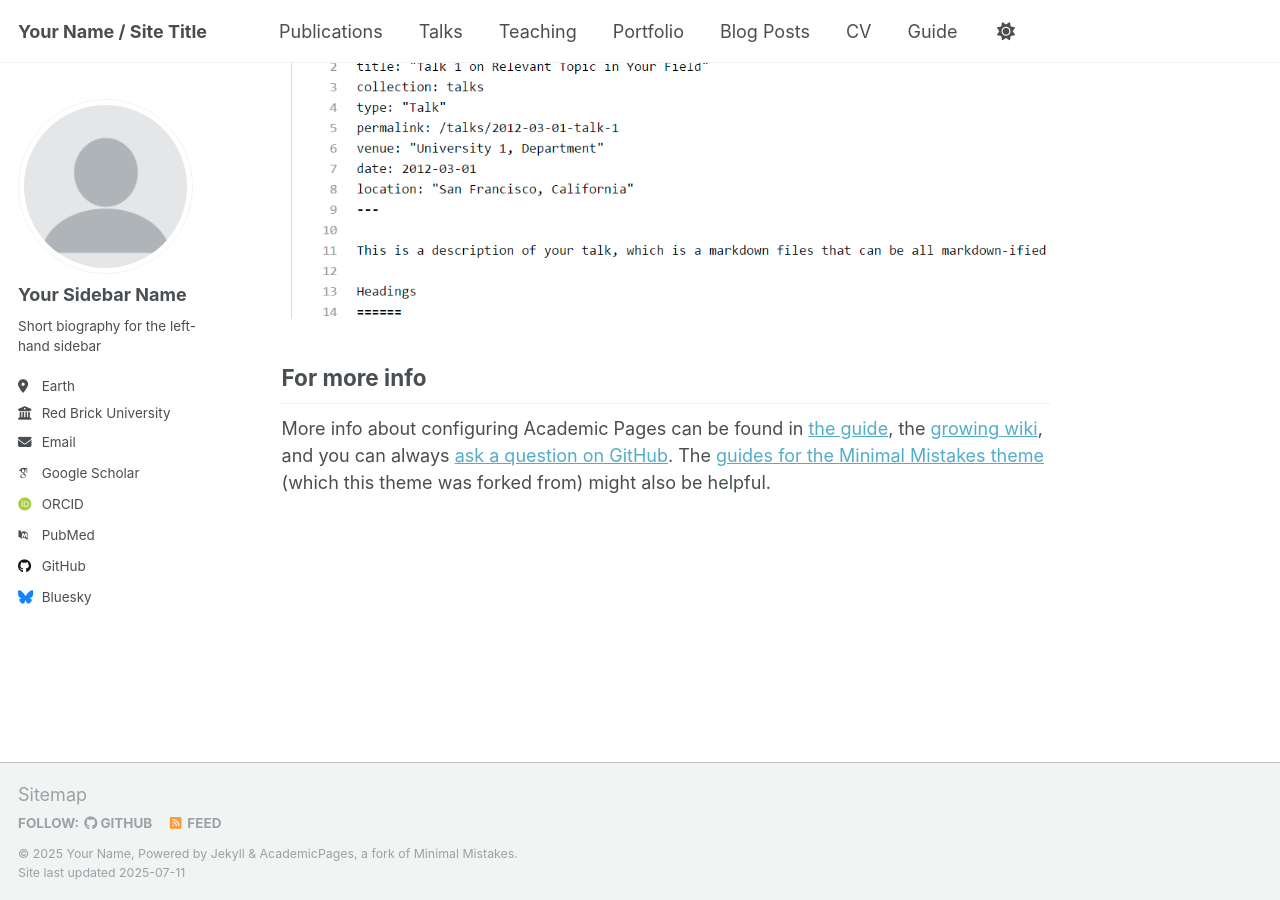
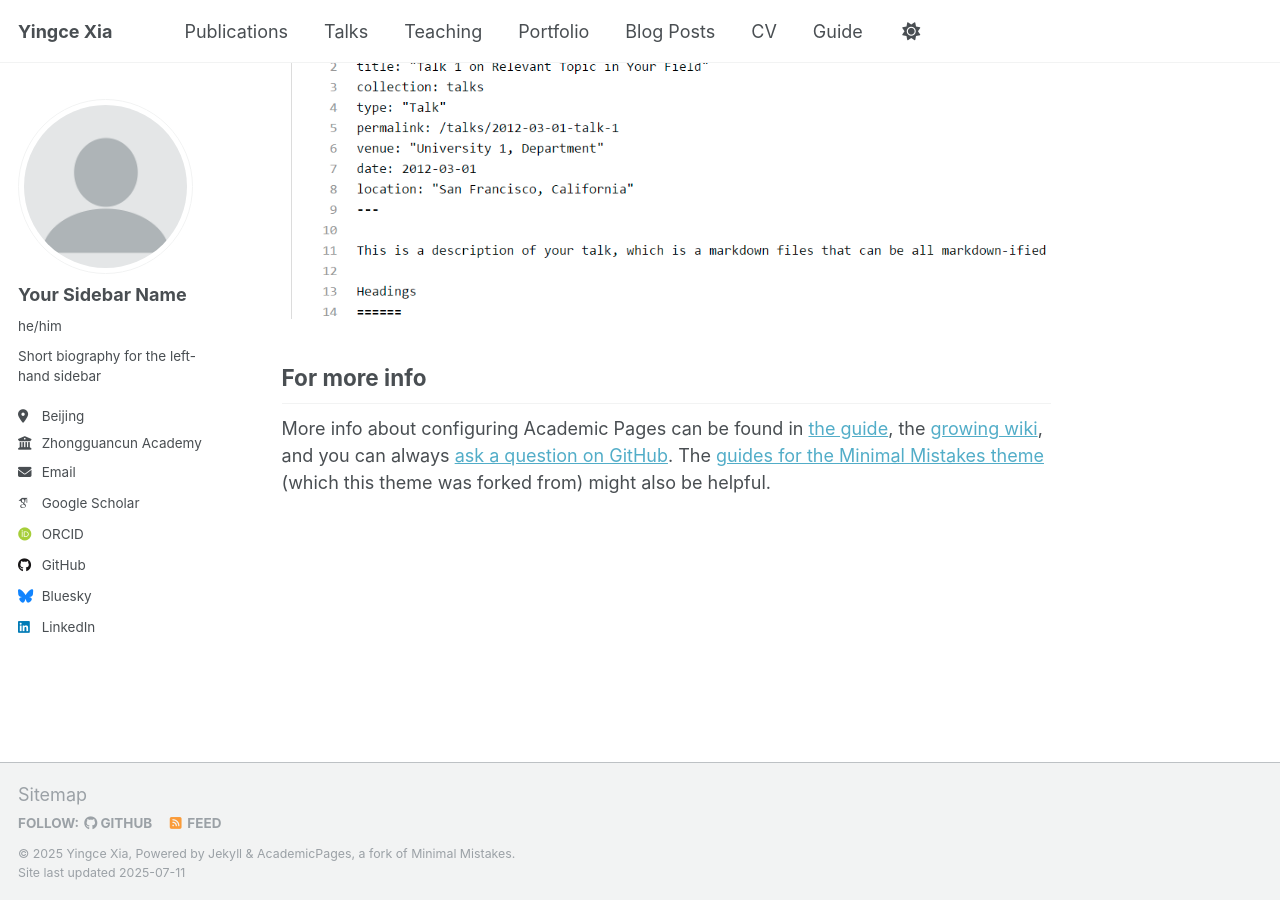
Before and after one commit to xyc1207/xyc1207.github.io, a Jekyll site: the page built from _pages/about.md, in a window 1280 px wide and 900 px high, scrolled down 2880 px. Built offline with Jekyll 4.4.1, drawn with Linux system fonts in a browser that asks for light colours; some web fonts are replaced; a script that is not in the unit is left out.

Commit message:
initial commit

```diff
--- a/_config.yml
+++ b/_config.yml
@@ -9,13 +9,13 @@
 # Basic Site Settings
 locale                   : "en-US"
 site_theme               : "default"
-title                    : "Your Name / Site Title"
+title                    : "Yingce Xia"
 title_separator          : "-"
-name                     : &name "Your Name"
-description              : &description "personal description"
-url                      : https://academicpages.github.io # the base hostname & protocol for your site e.g. "https://[your GitHub username].github.io" or if you already have some other page hosted on Github then use "https://[your GitHub username].github.io/[Your Repo Name]"
+name                     : &name "Yingce Xia"
+description              : &description "AI researcher"
+url                      : https://xyc1207s.github.io # the base hostname & protocol for your site e.g. "https://[your GitHub username].github.io" or if you already have some other page hosted on Github then use "https://[your GitHub username].github.io/[Your Repo Name]"
 baseurl                  : "" # the subpath of your site, e.g. "/blog"
-repository               : "academicpages/academicpages.github.io"
+repository               : "xyc1207/xyc1207.github.io"
 
 # Site Author - The following control what appear as part of the author content on the side bar.
 #               If a field is blank the icon and link will not appear, otherwise it will be shown.
@@ -24,21 +24,21 @@ author:
   # Biographic information
   avatar           : "profile.png"
   name             : "Your Sidebar Name"
-  pronouns         : # example: "she/her"
+  pronouns         : "he/him"
   bio              : "Short biography for the left-hand sidebar"
-  location         : "Earth"
-  employer         : "Red Brick University"
+  location         : "Beijing"
+  employer         : "Zhongguancun Academy"
   uri              : # URL
-  email            : "none@example.org"
+  email            : "yingce.xia@outlook.com"
 
   # Academic websites
   academia         : # URL
   arxiv            : # URL - Update with the correct link to your profile
-  googlescholar    : "https://scholar.google.com/citations?user=PS_CX0AAAAAJ"
+  googlescholar    : "https://scholar.google.com/citations?user=GS5wRxYAAAAJ"
   impactstory      : # URL
-  orcid            : "http://orcid.org/yourorcidurl"
+  orcid            : "http://orcid.org/0000-0001-9823-9033"
   semantic         : # URL
-  pubmed           : "https://www.ncbi.nlm.nih.gov/pubmed/?term=john+snow"
+  pubmed           : # "https://www.ncbi.nlm.nih.gov/pubmed/?term=john+snow"
   researchgate     : # URL
   scopus           : # URL
 
@@ -46,7 +46,7 @@ author:
   bitbucket        : # Username - Update with your username on the site
   codepen          : # Username
   dribbble         : # Username
-  github           : "academicpages"
+  github           : "xyc1207"
   kaggle           : # Username
   stackoverflow    : # User number or user number and name (i.e., use "1" or "1/jeff-atwood")
 
@@ -61,7 +61,7 @@ author:
   keybase          : # Username
   instagram        : # Username
   lastfm           : # Username
-  linkedin         : # Username
+  linkedin         : "xycustc"
   mastodon         : # URL
   medium           : # URL
   pinterest        : # Username
```
